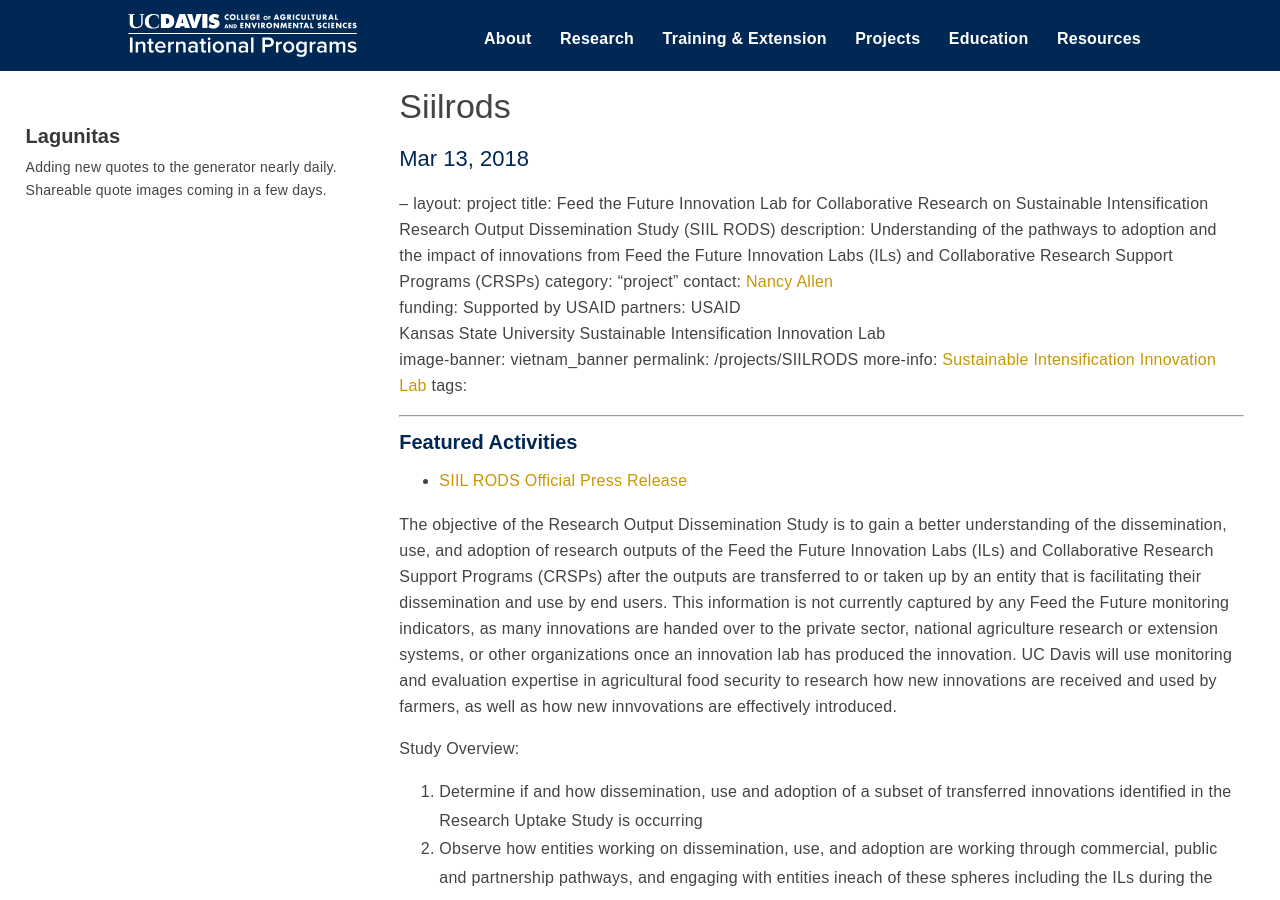
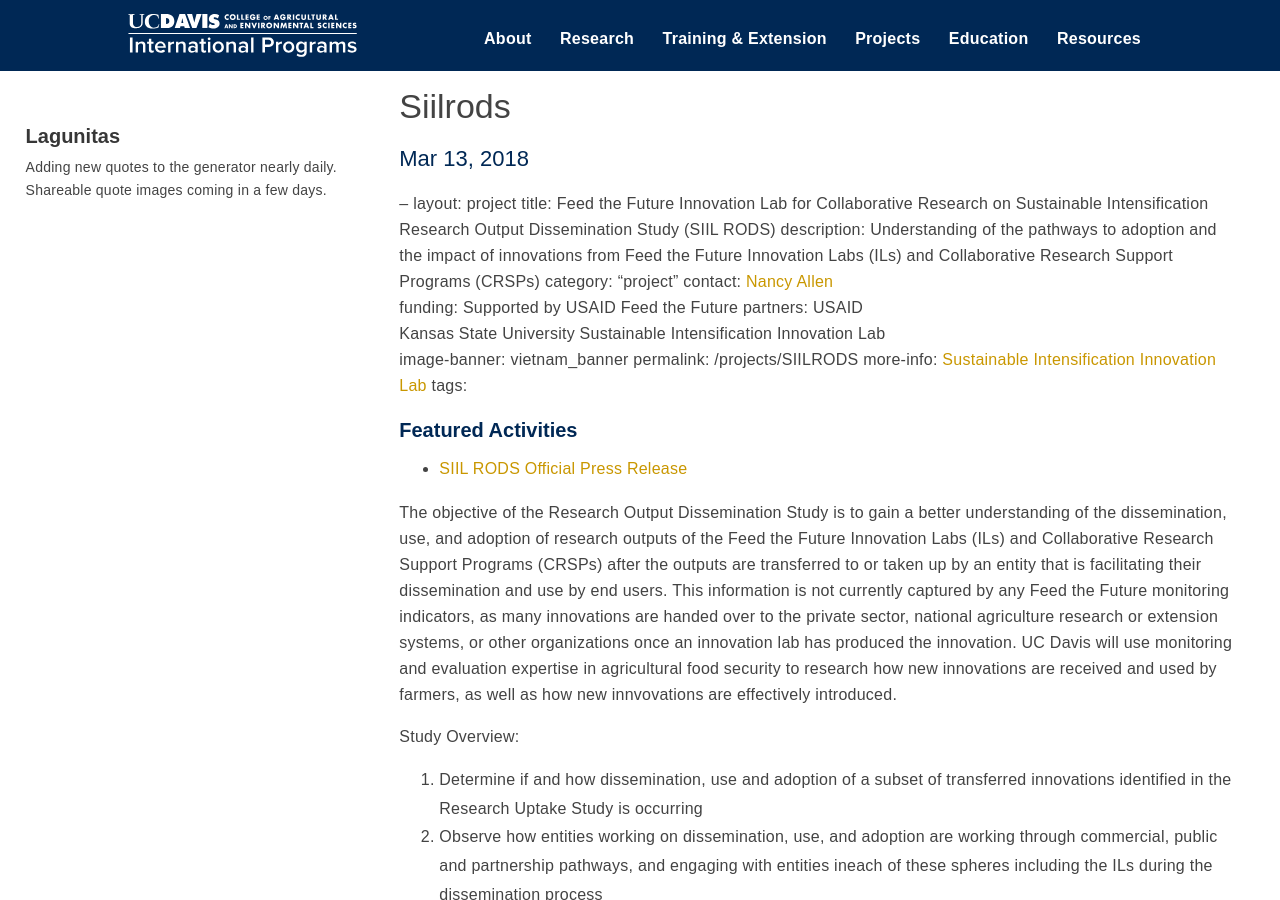
Before and after one commit to ucdavis/ip, a Jekyll site: the page built from _posts/projects/2018-03-13-SIILRODS.markdown, in a window 1280 px wide and 900 px high. Built offline with Jekyll 4.4.1, drawn with Linux system fonts in a browser that asks for light colours; nearby versions of some CDN libraries; our own code applies the rules of GitHub Pages for plain Markdown files.

Commit message:
siil rods

```diff
--- a/_posts/projects/2018-03-13-SIILRODS.markdown
+++ b/_posts/projects/2018-03-13-SIILRODS.markdown
@@ -4,14 +4,13 @@
 description:  Understanding of the pathways to adoption and the impact of innovations from Feed the Future Innovation Labs (ILs) and Collaborative Research Support Programs (CRSPs)
 category: "project"
 contact: <a href="/team/nancy-allen">Nancy Allen</a><br>
-funding: Supported by USAID
+funding: Supported by USAID Feed the Future
 partners: USAID<br>Kansas State University Sustainable Intensification Innovation Lab<br>
 image-banner: vietnam_banner
 permalink: /projects/SIILRODS
 more-info: <a href="http://www.k-state.edu/siil/" target="_blank">Sustainable Intensification Innovation Lab</a>
 tags:
 
----
 ### Featured Activities
 - <a target="_blank" href="/media/files/SIIL_RODS_press_release.pdf"> SIIL RODS Official Press Release</a><br>
 
```
